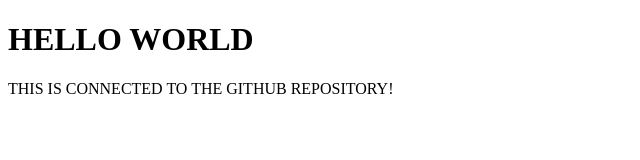
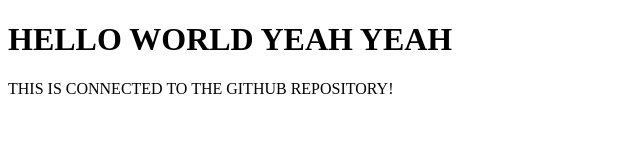
Before and after one commit to Ny4ngzzz/new, a plain HTML site: page index.html in a window 1280 px wide. Shown: the whole page, without its empty margins (0-640 px from the left). Drawn offline with Linux system fonts and the light colour scheme.

Commit message:
Update index.html

```diff
--- a/index.html
+++ b/index.html
@@ -7,7 +7,7 @@
     <title>Document</title>
 </head>
 <body>
-    <h1>HELLO WORLD</h1>
+    <h1>HELLO WORLD YEAH YEAH</h1>
 
     <p>THIS IS CONNECTED TO THE GITHUB REPOSITORY! </p>
 </body>
```
